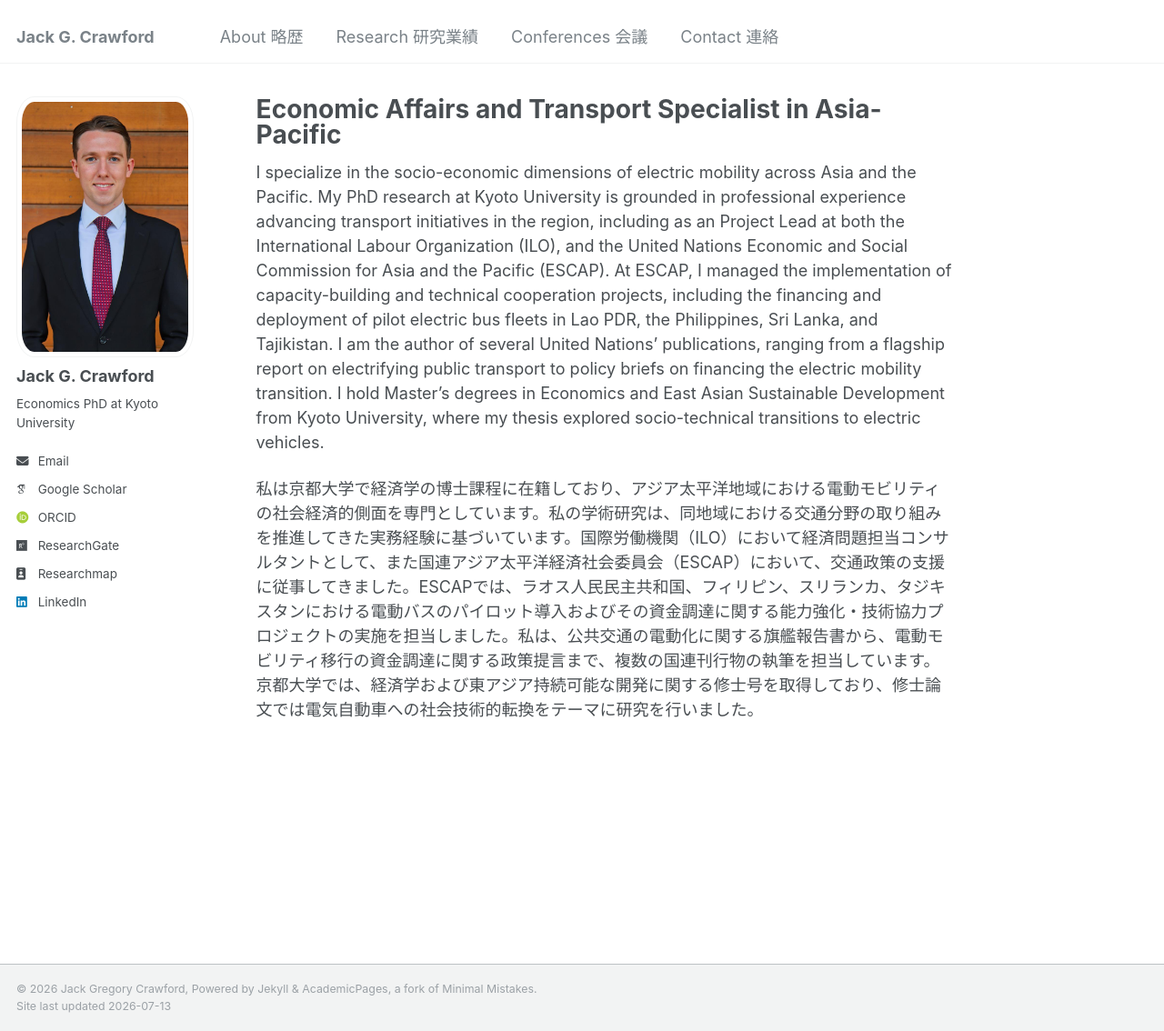
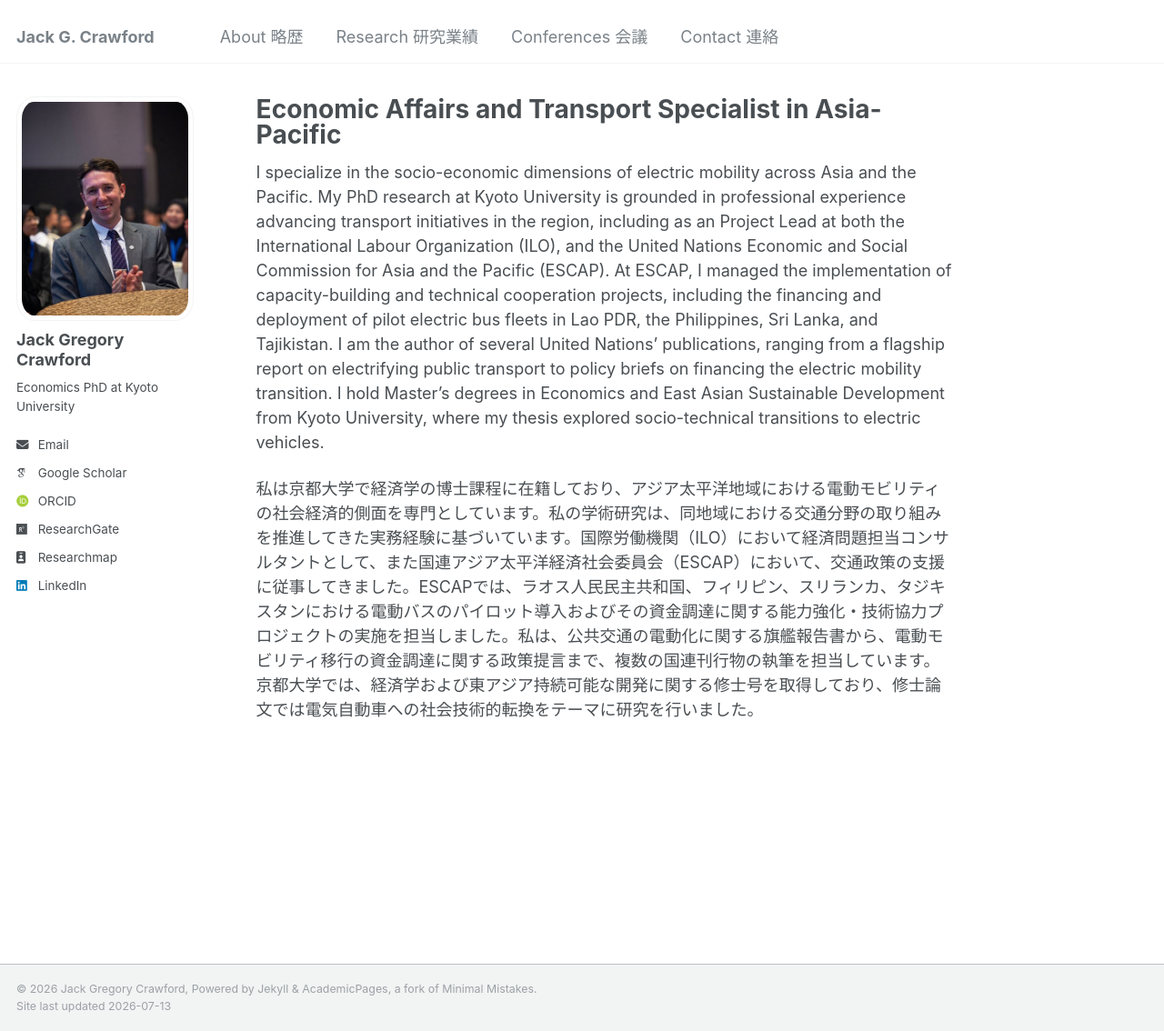
Before and after one commit to jackgcrawford/jackcrawford, a Jekyll site: the page built from _pages/about.md, in a window 1280 px wide and 1134 px high. Shown: the whole window at 91% size. Built offline with Jekyll 4.4.1, drawn with Linux system fonts in a browser that asks for light colours; some web fonts are replaced.

Commit message:
Update _config.yml

```diff
--- a/_config.yml
+++ b/_config.yml
@@ -20,8 +20,8 @@ repository               : "academicpages/academicpages.github.io"
 #               If a field is blank the icon and link will not appear, otherwise it will be shown.
 #               Additional customization can be done by editing /_includes/author-profile.html
 author:
-  avatar           : "digital-id-photo.jpg"
-  name             : "Jack G. Crawford"
+  avatar           : "JackCrawford_Headshot.jpeg"
+  name             : "Jack Gregory Crawford"
   pronouns         : # example: "she/her"
   bio              : "Economics PhD at Kyoto University"
   location         :
```
